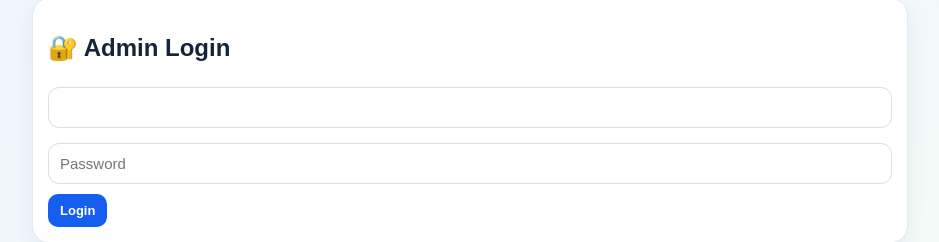
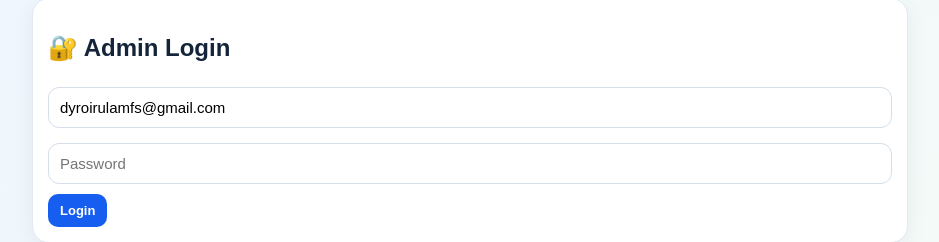
Before and after one commit to akhil919191/My-website, a plain HTML site: page admin.html in a window 1280 px wide. Shown: the part 112-354 px from the top of the page, without its empty margins (170-1109 px from the left). Drawn offline with Linux system fonts and the light colour scheme.

Commit message:
Add files via upload

```diff
--- a/admin.html
+++ b/admin.html
@@ -114,7 +114,7 @@ function resetPage(){
   rows=[]; current=null;
   show("loginCard",true); show("app",false);
   show("reportCard",false); show("detailCard",false); show("editCard",false);
-  $("email").value=""; $("password").value="";
+  $("email").value=ADMIN_EMAIL; $("password").value="";
   message("loginMsg","");
 }
 
```
